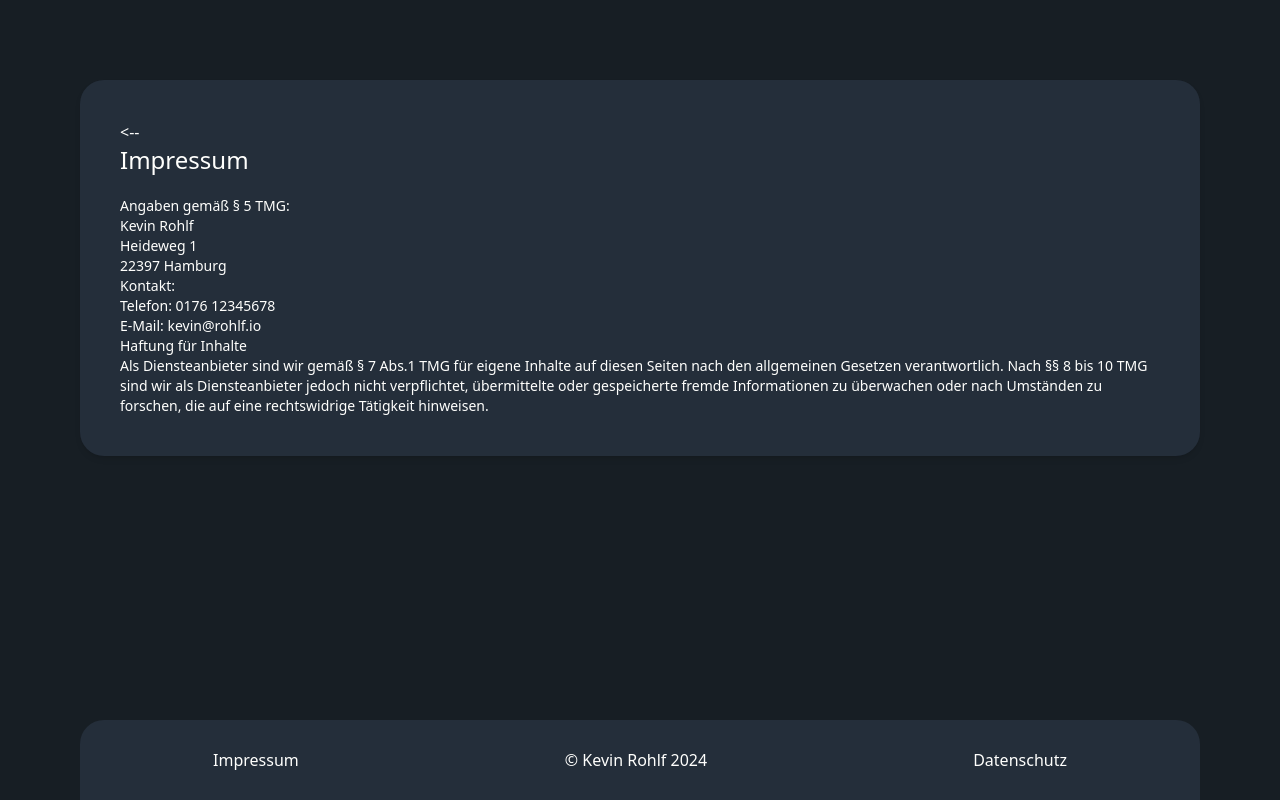
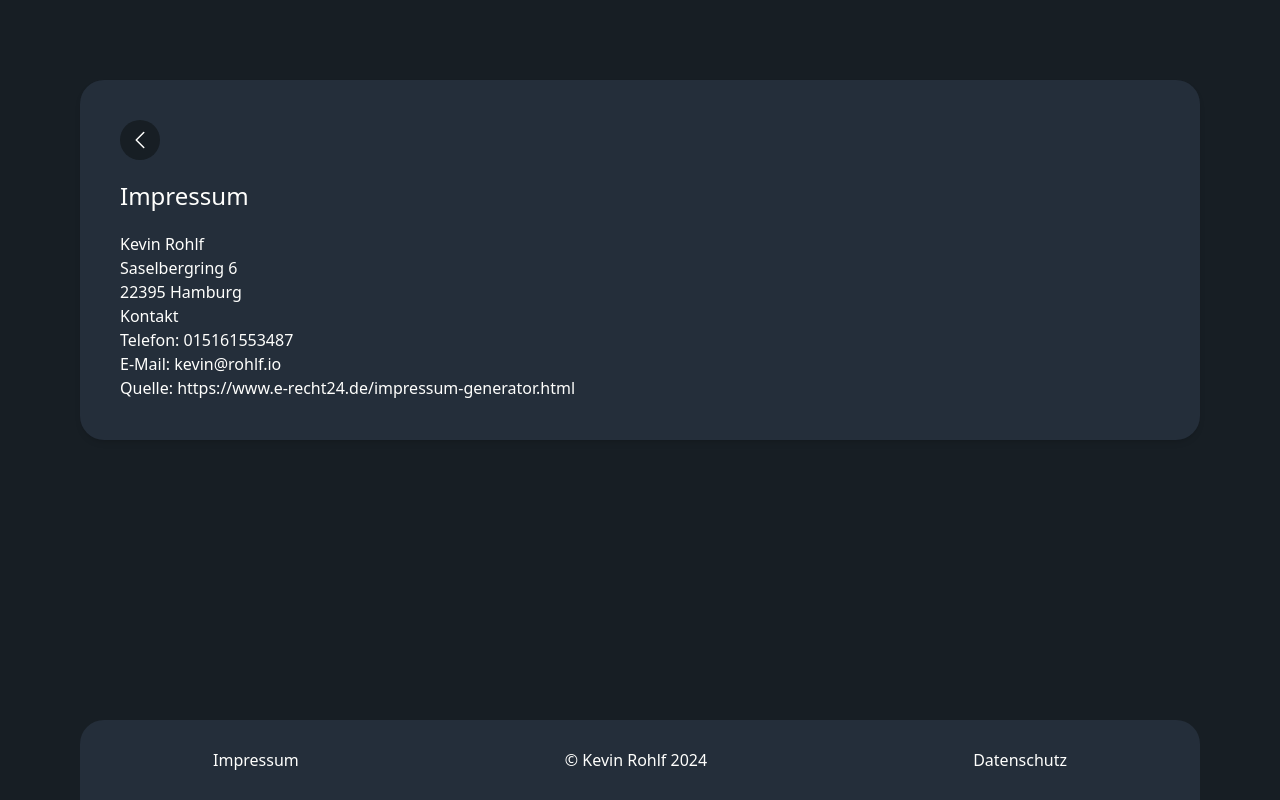
Before and after one commit to KevinRohlf/react-portfolio, a React (Vite) app: page /impressum in a window 1280 px wide. Built offline with nearby package versions, Linux system fonts and the light colour scheme.

Commit message:
add Arrow Icon

```diff
--- /dev/null
+++ b/src/assets/Arrow.tsx
@@ -0,0 +1,8 @@
+function Arrow( {className}: {className?: string} ) {
+    return ( <svg className={className + " size-6"} xmlns="http://www.w3.org/2000/svg" fill="none" viewBox="0 0 24 24" strokeWidth={1.5} stroke="currentColor">
+        <path strokeLinecap="round" strokeLinejoin="round" d="M15.75 19.5 8.25 12l7.5-7.5" />
+      </svg>
+       );
+}
+
+export default Arrow;
--- a/src/components/Imprint.tsx
+++ b/src/components/Imprint.tsx
@@ -1,31 +1,39 @@
+import Arrow from "../assets/Arrow";
 import Card from "./Card";
 
 function Imprint() {
   return (
+    <div className=" w-full flex flex-col gap-10">
+      <Card >
+        <a className="pb-2" href="/">
+        <div className="bg-primary w-10 h-10 rounded-full flex justify-center items-center">
+          <Arrow />
+        </div>
+        </a>
+        <h1 className="mt-5 text-2xl pb-5">Impressum</h1>
 
-          <div className=" flex flex-col gap-10">
-            <Card>
-                <a className="pb-2" href="/">{'<--'}</a>
-              <h2 className="text-2xl">Impressum</h2>
-              <div className="mt-5 text-sm text-pretty">
-                <h3>Angaben gemäß § 5 TMG:</h3>
-                <p>Kevin Rohlf</p>
-                <p>Heideweg 1</p>
-                <p>22397 Hamburg</p>
-                <h3>Kontakt:</h3>
-                <p>Telefon: 0176 12345678</p>
-                <p>E-Mail: kevin@rohlf.io</p>
-                <h3>Haftung für Inhalte</h3>
         <p>
-                  Als Diensteanbieter sind wir gemäß § 7 Abs.1 TMG für eigene
-                  Inhalte auf diesen Seiten nach den allgemeinen Gesetzen
-                  verantwortlich. Nach §§ 8 bis 10 TMG sind wir als
-                  Diensteanbieter jedoch nicht verpflichtet, übermittelte oder
-                  gespeicherte fremde Informationen zu überwachen oder nach
-                  Umständen zu forschen, die auf eine rechtswidrige Tätigkeit
-                  hinweisen.
+          Kevin Rohlf
+          <br />
+          Saselbergring 6<br />
+          22395 Hamburg
         </p>
-              </div>
+
+        <h2>Kontakt</h2>
+        <p>
+          Telefon: <a href="tel:+4915161553487">
+            015161553487
+            </a>
+          <br />
+          E-Mail: <a href="mailto:kevin@rohlf.io">kevin@rohlf.io</a>
+        </p>
+
+        <p>
+          Quelle:{" "}
+          <a href="https://www.e-recht24.de/impressum-generator.html">
+            https://www.e-recht24.de/impressum-generator.html
+          </a>
+        </p>
       </Card>
     </div>
   );
--- a/src/components/Projects.tsx
+++ b/src/components/Projects.tsx
@@ -1,5 +1,6 @@
 import { ElementRef, useRef, RefObject } from "react";
 import { CATEGORIES } from "../data";
+import Arrow from "../assets/Arrow";
 
 interface ProjectsProps {
   rightCard: RefObject<HTMLDivElement>;
@@ -38,17 +39,17 @@ function Projects({ rightCard }: ProjectsProps) {
         onClick={() => {
           next(false);
         }}
-        className="cursor-pointer absolute bg-primary w-10 h-10 rounded-3xl flex justify-center items-center left-3 top-1/2"
+        className="cursor-pointer absolute bg-primary w-10 h-10 rounded-3xl flex justify-center items-center left-3 top-1/2 z-10"
       >
-        {"<"}
+        <Arrow />
       </div>
       <div
         onClick={() => {
           next(true);
         }}
-        className="cursor-pointer absolute bg-primary w-10 h-10 rounded-3xl flex justify-center items-center right-3 top-1/2"
+        className="cursor-pointer absolute bg-primary w-10 h-10 rounded-3xl flex justify-center items-center right-3 top-1/2 z-10"
       >
-        {">"}
+        <Arrow className="rotate-180" />
       </div>
 
       <div
```
Lines whose indentation alone changed are shown as unchanged.
